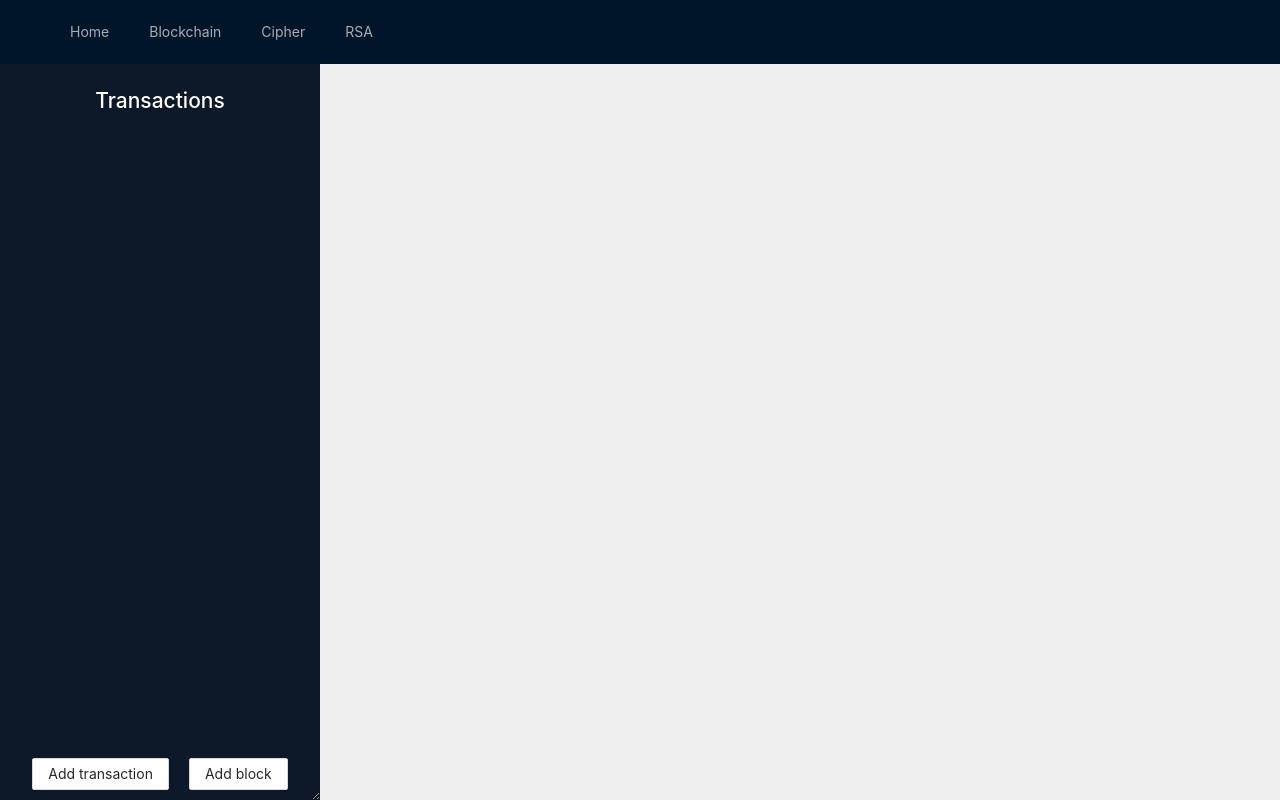
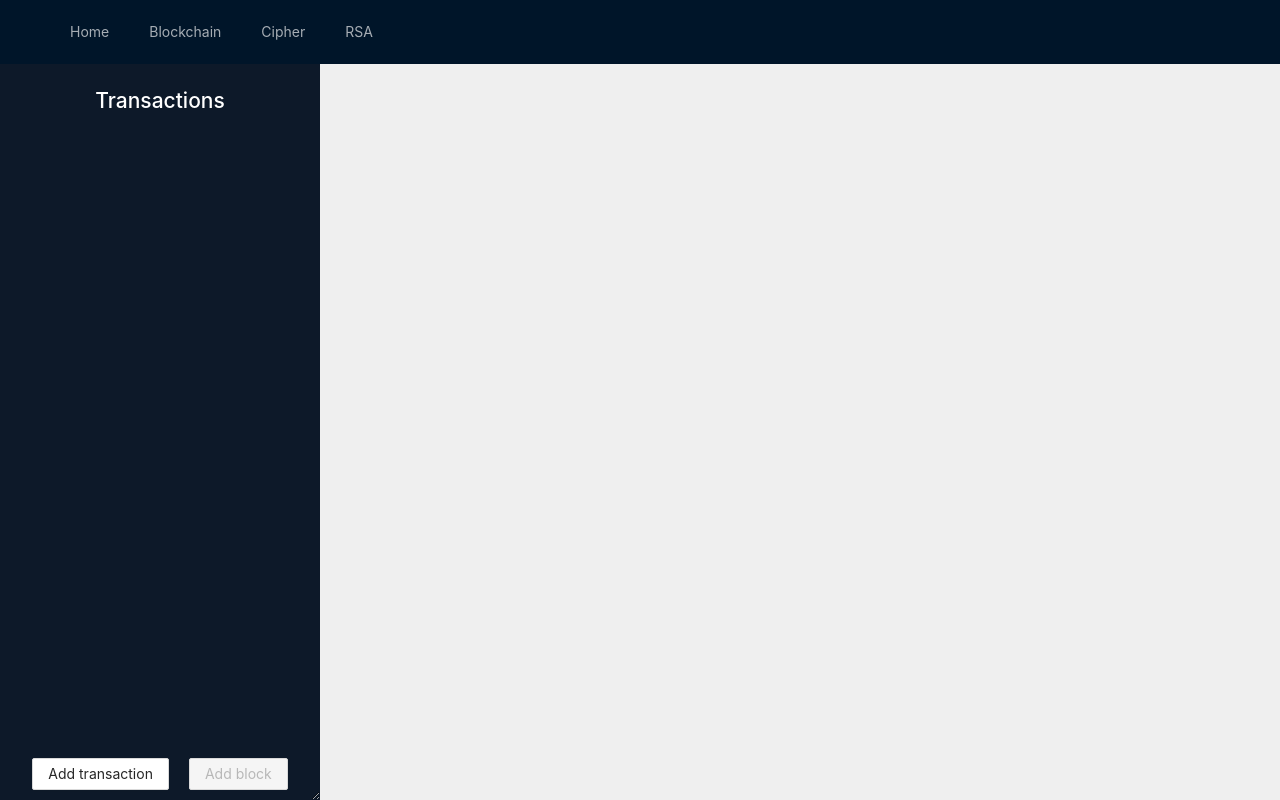
Before and after one commit to MrOttimista/security-visualization, a React (Create React App) app: page /blockChain in a window 1280 px wide. Built offline with nearby package versions, Linux system fonts and the light colour scheme.

Commit message:
add: tooltip to button

```diff
--- a/src/components/BlockChain/Transactions/index.jsx
+++ b/src/components/BlockChain/Transactions/index.jsx
@@ -32,18 +32,27 @@ const Transactions = ({addBlock = () => {}}) => {
         ))}
       </div>
       <Row>
+        {/* TODO: add proper transaction */}
         <Button style={{margin: '10px'}} onClick={() => addTransaction({})}>
           Add transaction
         </Button>
         <Button
           style={{margin: '10px'}}
-          onClick={() =>
+          disabled={!transactionsList.length}
+          title={
+            !transactionsList.length
+              ? 'You must add transactions first'
+              : undefined
+          }
+          onClick={() => {
             addBlock({
               hash: 'temp',
               timeStamp: Date.now().valueOf(),
-              transactionsList: [],
-            })
-          }
+              transactionsList: transactionsList,
+            });
+
+            setTransactionsList([]);
+          }}
         >
           Add block
         </Button>
```
